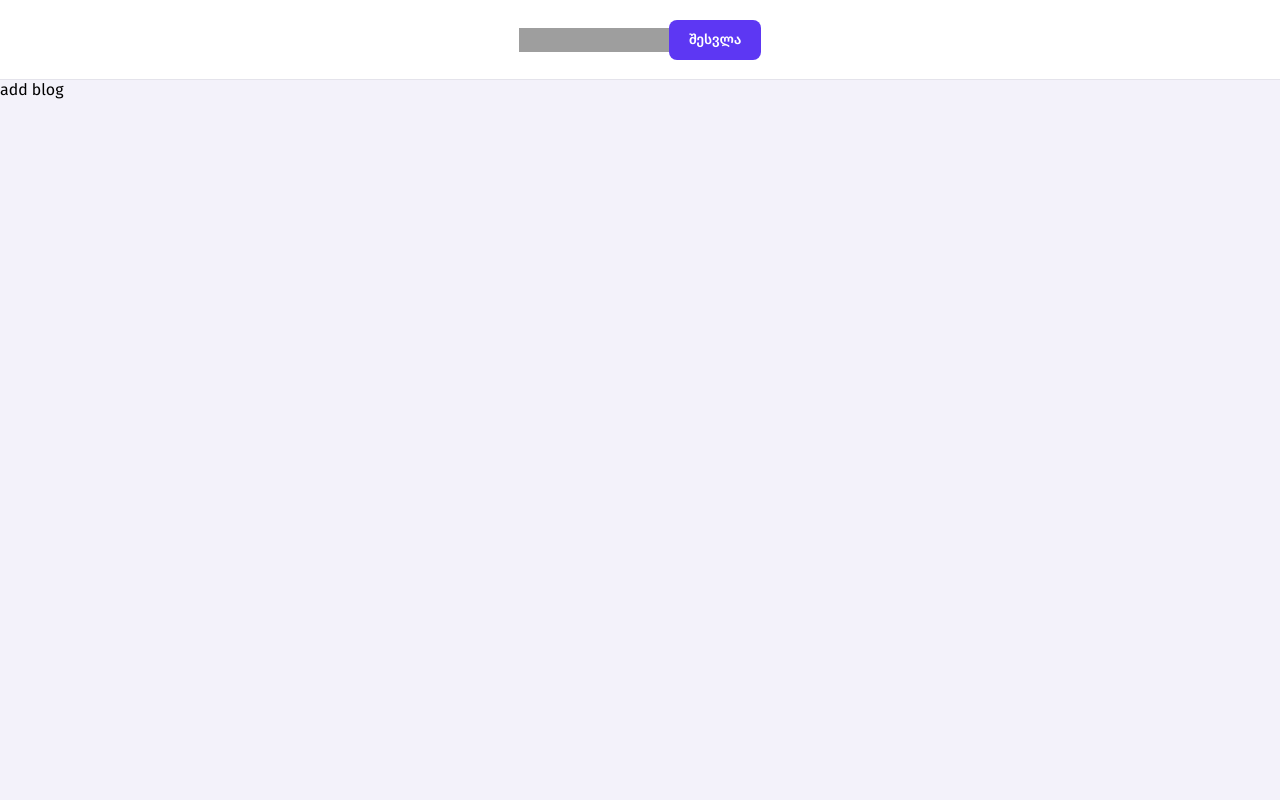
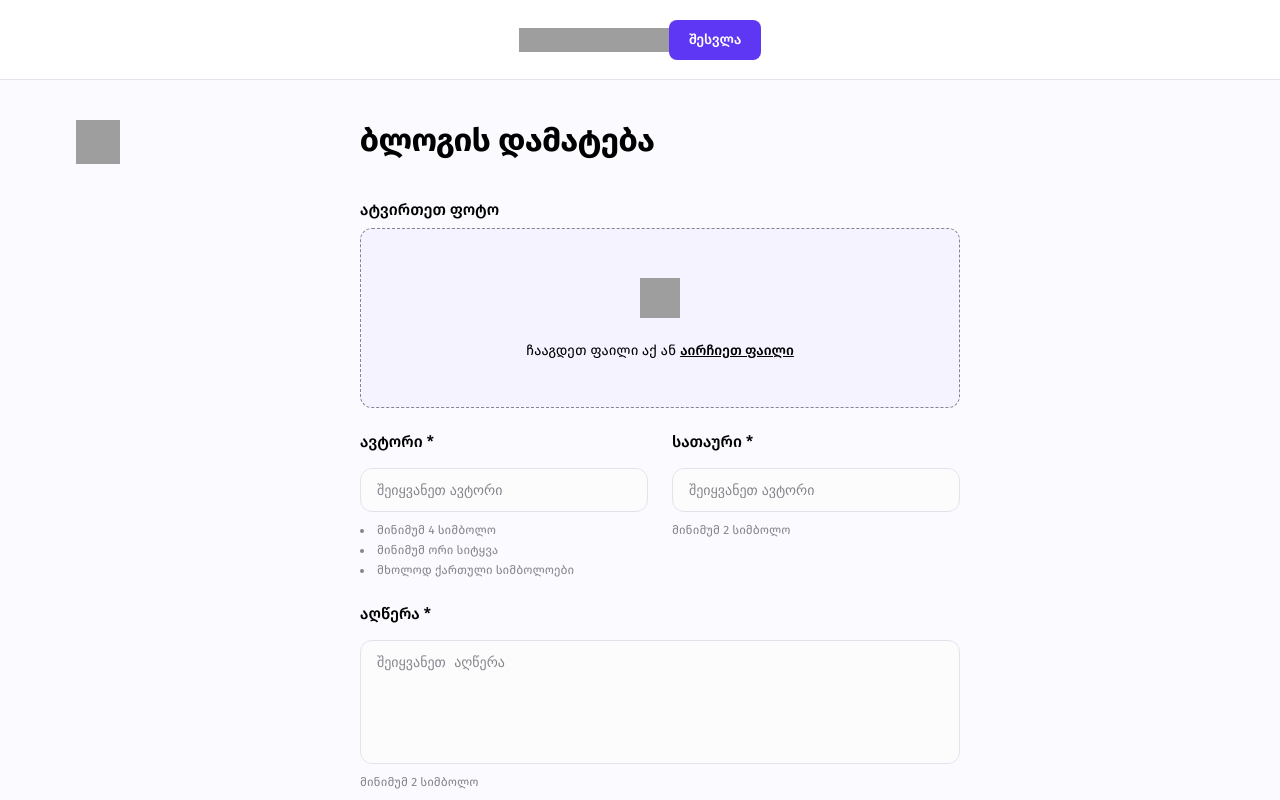
Before and after one commit to LevaniIlashvili/redberry-blog, a React (Vite) app: page /add-blog in a window 1280 px wide. Shown: the top 800 px of the page. Built offline with nearby package versions, Linux system fonts and the light colour scheme; grey boxes are pictures that could not be loaded.

Commit message:
add blog page design

```diff
--- a/src/pages/AddBlogPage.tsx
+++ b/src/pages/AddBlogPage.tsx
@@ -1,12 +1,246 @@
 import styled from "styled-components";
 
 const AddBlogPage = () => {
-  return <Wrapper>add blog</Wrapper>;
+  return (
+    <Wrapper>
+      <img
+        src="src/assets/arrow.svg"
+        alt="arrow icon"
+        className="arrow-icon"
+        width={44}
+        height={44}
+      />
+      <form>
+        <h1 className="header">ბლოგის დამატება</h1>
+        <span className="input-header">ატვირთეთ ფოტო</span>
+        <div className="upload-file-container">
+          <img
+            src="src/assets/upload-icon.svg"
+            alt="upload file icon"
+            className="upload-file-icon"
+            width={40}
+            height={40}
+          />
+          <p>
+            ჩააგდეთ ფაილი აქ ან{" "}
+            <label className="upload-file-label">აირჩიეთ ფაილი</label>
+          </p>
+          <input type="file" id="blog-image" />
+        </div>
+        <div className="author-and-title-container">
+          <div>
+            <span className="input-header">ავტორი *</span>
+            <input type="text" placeholder="შეიყვანეთ ავტორი" />
+            <ul className="validation-requirements">
+              <li>მინიმუმ 4 სიმბოლო</li>
+              <li>მინიმუმ ორი სიტყვა</li>
+              <li>მხოლოდ ქართული სიმბოლოები</li>
+            </ul>
+          </div>
+          <div>
+            <span className="input-header">სათაური *</span>
+            <input type="text" placeholder="შეიყვანეთ ავტორი" />
+            <span className="validation-requirements">მინიმუმ 2 სიმბოლო</span>
+          </div>
+        </div>
+        <div className="description-container">
+          <span className="input-header">აღწერა *</span>
+          <textarea placeholder="შეიყვანეთ აღწერა" />
+          <span className="validation-requirements">მინიმუმ 2 სიმბოლო</span>
+        </div>
+        <div className="date-and-category-container">
+          <div className="date-container">
+            <span className="input-header">გამოქვეყნების თარიღი *</span>
+            <input type="date" name="" id="" />
+          </div>
+          {/* i'll make custom category picker later, this is just for design purposes */}
+          <div className="category-container">
+            <span className="input-header">კატეგორია *</span>
+            <select>
+              <option>აირჩიეთ კატეგორია</option>
+            </select>
+          </div>
+        </div>
+        <div className="email-container">
+          <span className="input-header">ელ-ფოსტა *</span>
+          <input type="text" placeholder="შეიყვანეთ ელ-ფოსტა" />
+        </div>
+        <div className="btn-container">
+          <button className="btn">გამოქვეყნება</button>
+        </div>
+      </form>
+    </Wrapper>
+  );
 };
 
 const Wrapper = styled.main`
-  background-color: var(--page-background);
   min-height: calc(100vh - 8rem);
+  background-color: #fbfaff;
+  position: relative;
+  padding-top: 4rem;
+
+  .arrow-icon {
+    position: absolute;
+    left: 7.6rem;
+  }
+
+  form {
+    margin-left: 36rem;
+    width: 60rem;
+  }
+
+  .header {
+    font-size: 3.2rem;
+    font-weight: 700;
+    line-height: 4rem;
+    margin-bottom: 4rem;
+  }
+
+  .input-header {
+    font-weight: 500;
+    line-height: 2rem;
+    display: inline-block;
+    margin-bottom: 0.8rem;
+  }
+
+  .upload-file-container {
+    width: 60rem;
+    height: 18rem;
+    display: flex;
+    flex-direction: column;
+    align-items: center;
+    justify-content: center;
+    border-radius: 1.2rem;
+    border: 1px dashed var(--gray);
+    background-color: #f4f3ff;
+    margin-bottom: 2.4rem;
+  }
+
+  .upload-file-icon {
+    margin-bottom: 2.4rem;
+  }
+
+  input[type="file"] {
+    display: none;
+  }
+
+  .upload-file-container p {
+    font-size: 1.4rem;
+  }
+
+  .upload-file-label {
+    text-decoration: underline;
+    font-weight: 500;
+    cursor: pointer;
+  }
+
+  .author-and-title-container {
+    display: flex;
+    gap: 2.4rem;
+    margin-bottom: 2.4rem;
+  }
+
+  .author-and-title-container div {
+    display: flex;
+    flex-direction: column;
+    gap: 0.8rem;
+  }
+
+  .author-and-title-container ul {
+    list-style-position: inside;
+  }
+
+  input[type="text"],
+  textarea {
+    width: 28.8rem;
+    height: 4.4rem;
+    border-radius: 1.2rem;
+    border: 1px solid var(--light-gray);
+    background: #fcfcfd;
+    padding: 1.2rem 1.6rem;
+    color: var(--black);
+    outline: none;
+    font-size: 1.4rem;
+    line-height: 2rem;
+  }
+
+  input[type="text"]::placeholder,
+  textarea::placeholder {
+    color: var(--gray);
+  }
+
+  input[type="text"]:focus,
+  textarea:focus {
+    border: 1.5px solid var(--blue);
+  }
+
+  .validation-requirements {
+    color: var(--gray);
+    font-size: 1.2rem;
+    line-height: 2rem;
+  }
+
+  .description-container {
+    display: flex;
+    flex-direction: column;
+    gap: 0.8rem;
+    margin-bottom: 2.4rem;
+  }
+
+  textarea {
+    width: 60rem;
+    height: 12.4rem;
+    resize: none;
+  }
+
+  .date-and-category-container {
+    display: flex;
+    gap: 2.4rem;
+    margin-bottom: 2.4rem;
+  }
+
+  input[type="date"] {
+    width: 28.8rem;
+    height: 4.4rem;
+    border-radius: 1.2rem;
+    border: 1px solid var(--light-gray);
+    padding: 1.2rem 4.8rem;
+  }
+
+  select {
+    width: 28.8rem;
+    height: 4.4rem;
+    border-radius: 1.2rem;
+    border: 1px solid var(--light-gray);
+  }
+
+  .email-container {
+    margin-bottom: 4rem;
+    display: flex;
+    flex-direction: column;
+  }
+
+  input[type="email"] {
+    width: 28.8rem;
+  }
+
+  .btn-container {
+    display: flex;
+    justify-content: flex-end;
+  }
+
+  .btn {
+    width: 28.8rem;
+    height: 4.4rem;
+    padding: 1rem 2rem;
+    border-radius: 0.8rem;
+    background-color: var(--light-gray);
+    border: none;
+    font-size: 1.4rem;
+    font-weight: 500;
+    color: var(--white);
+    font-family: inherit;
+  }
 `;
 
 export default AddBlogPage;
```
